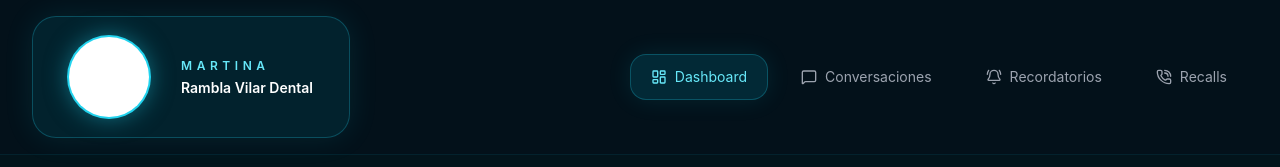
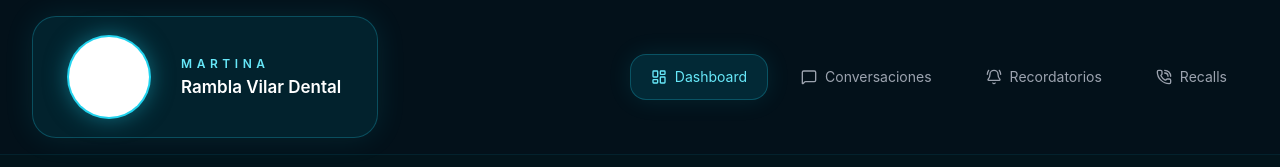
Before and after one commit to martina-asistant/martina-panel, a Next.js app: page /dashboard in a window 1280 px wide. Shown: the top 167 px of the page. Built offline with nearby package versions, Linux system fonts and the light colour scheme; no server answers; the database is empty.

Commit message:
Update Sidebar.tsx

```diff
--- a/components/layout/Sidebar.tsx
+++ b/components/layout/Sidebar.tsx
@@ -62,7 +62,7 @@ const Sidebar = () => {
 
             <div
               className="
-              text-[14px]
+              text-[17px]
               font-semibold
               text-white
               leading-tight
```
